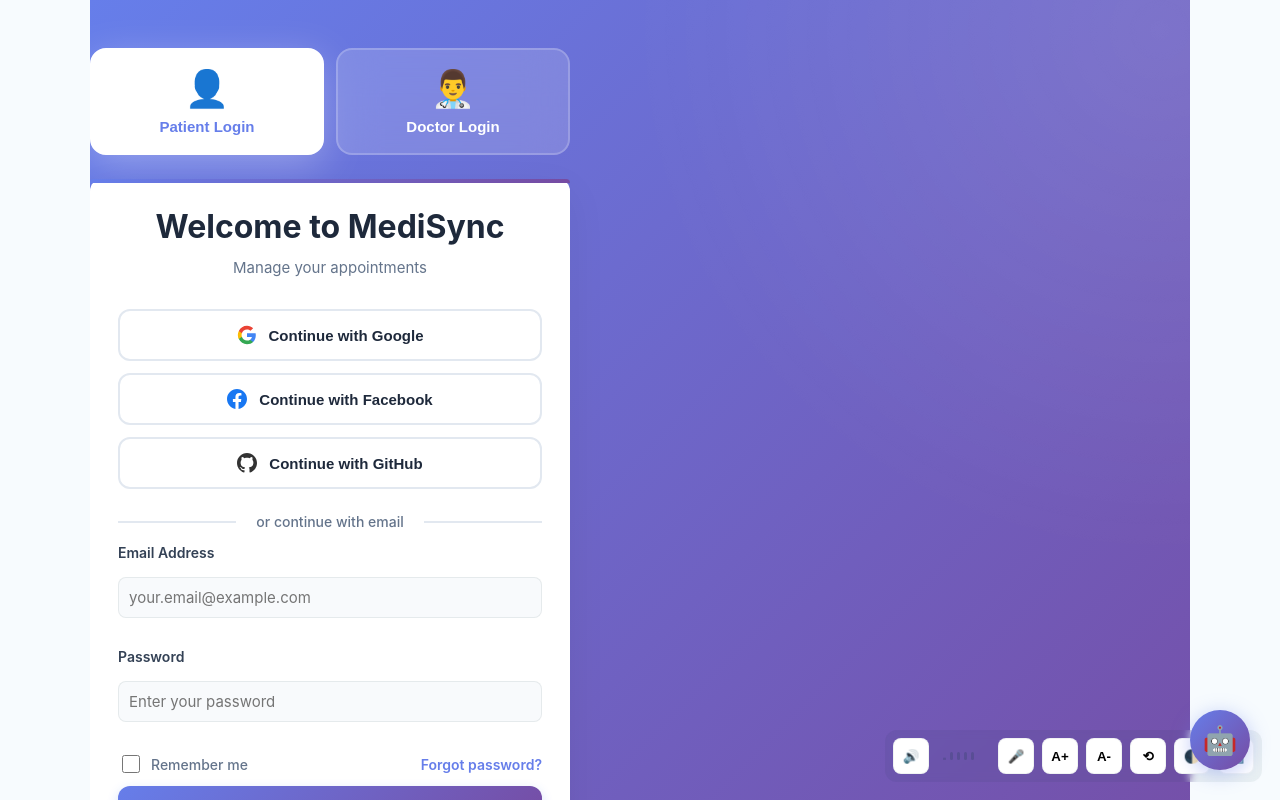
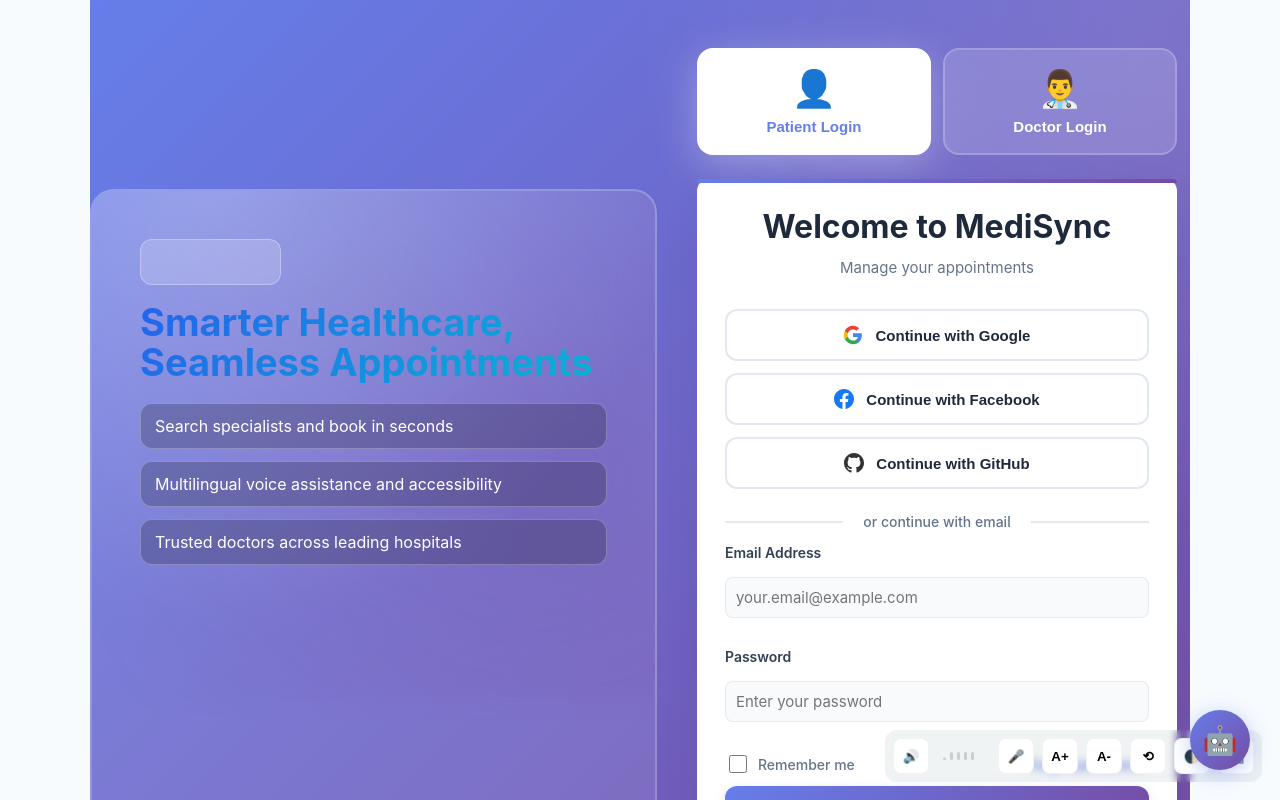
Before and after one commit to 2420090149-klh/MEDI-SYNC, a React (Vite) app: page /auth/login in a window 1280 px wide. Shown: the top 800 px of the page. Built offline with nearby package versions, Linux system fonts and the light colour scheme.

Commit message:
Fix: center login layout and show hero on desktop

```diff
--- a/src/styles/Auth.css
+++ b/src/styles/Auth.css
@@ -42,6 +42,8 @@
   grid-template-columns: 1.15fr 1fr;
   gap: 40px;
   align-items: center;
+  justify-content: center;
+  margin: 0 auto;
 }
 
 .auth-hero {
@@ -49,7 +51,7 @@
   border: 2px solid rgba(255,255,255,0.2);
   border-radius: 24px;
   height: 640px;
-  display: none; /* hidden on very small screens */
+  display: block; /* visible on desktop, hidden via media query on small screens */
   position: relative;
   overflow: hidden;
 }
@@ -455,6 +457,9 @@
 
   .auth-hero { display: none; }
 
+  /* Center the form when hero is hidden */
+  .auth-container { justify-self: center; }
+
   .auth-card {
     padding: 32px 24px;
   }
```
